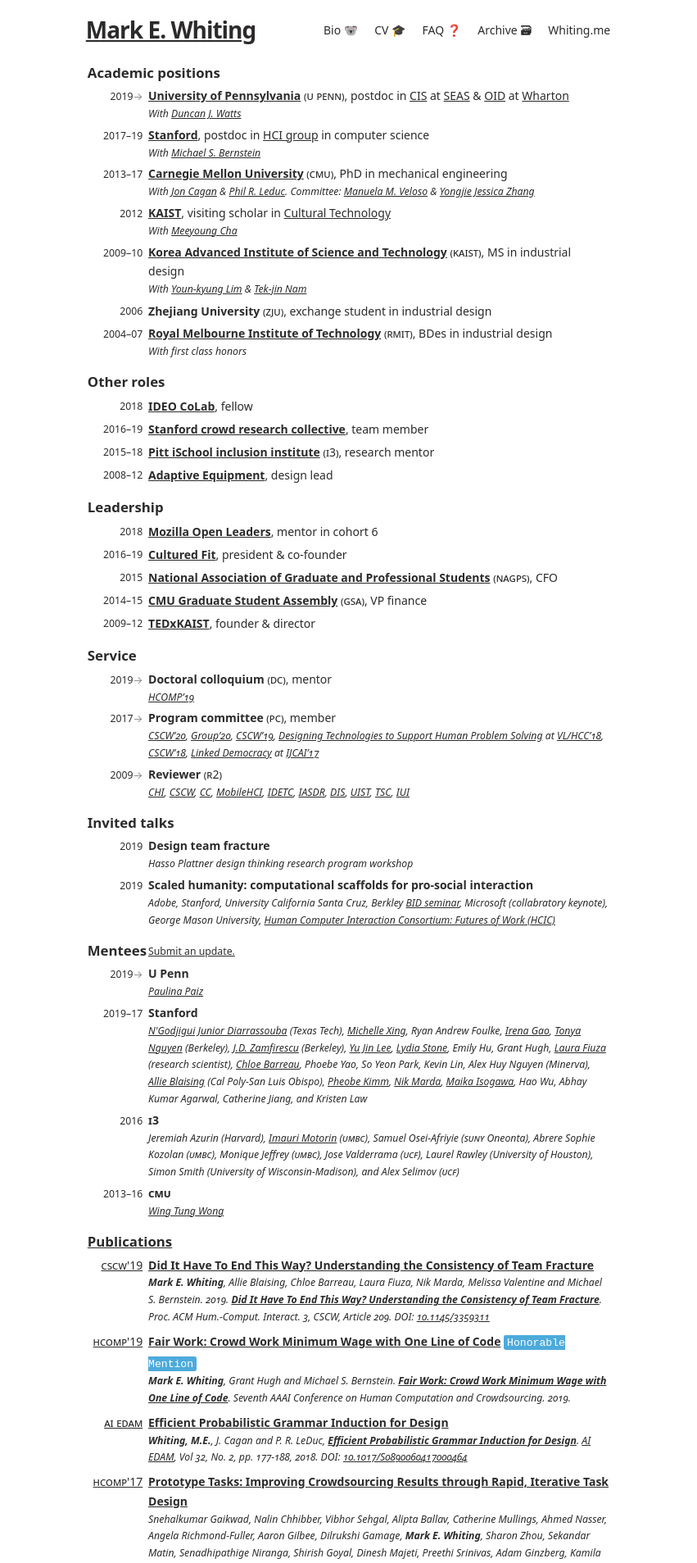
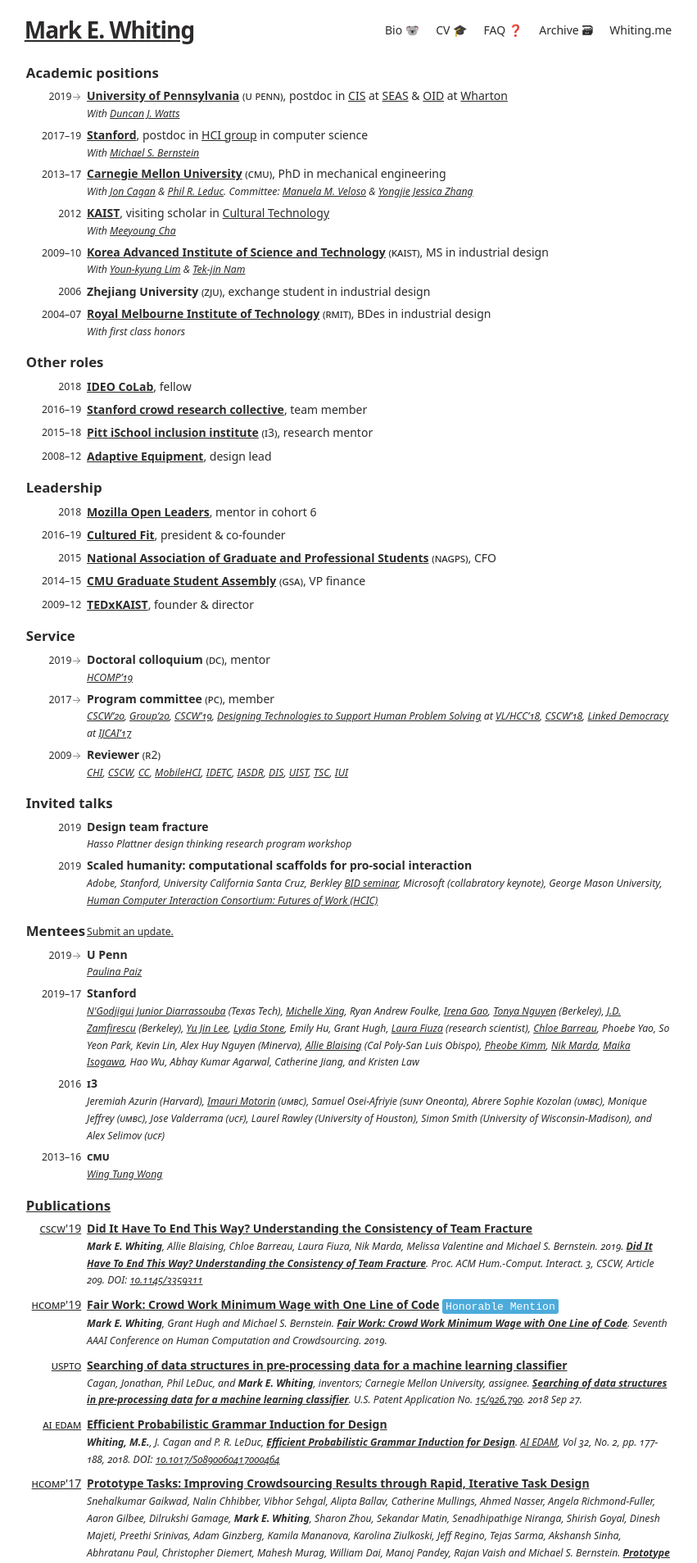
Before and after one commit to markwhiting/Whiting.me, a Jekyll site: the page built from cv.html, in a window 1280 px wide. Shown: the top 1907 px of the page at 82% size, without its empty margins (215-1066 px from the left). Built offline with Jekyll 4.4.1, drawn with Linux system fonts in a browser that asks for light colours.

Commit message:
Added patent, widend layout

```diff
--- a/_sass/minima.scss
+++ b/_sass/minima.scss
@@ -72,7 +72,7 @@
 $table-text-align: left !default;
 
 // Width of the content area
-$content-width: 650px !default;
+$content-width: 800px !default;
 
 $on-palm: 600px !default;
 $on-laptop: 800px !default;
--- a/cv.html
+++ b/cv.html
@@ -122,6 +122,24 @@
         <strong><a href="https://hci.stanford.edu/publications/2019/fairwork/fairwork-hcomp2019.pdf">Fair Work: Crowd
             Work Minimum Wage with One Line of Code</a></strong>. Seventh AAAI Conference on Human Computation and
         Crowdsourcing. 2019.
+      </p>
+    </td>
+  </tr>
+  <tr>
+    <td class="left light smallCaps">
+      <a class="" href="https://cscw.acm.org/2019/">USPTO</a>
+    </td>
+    <td>
+      <strong><a href="https://patents.google.com/patent/US20180276278A1/en">Searching of data structures in
+          pre-processing data for a machine
+          learning classifier</a></strong>
+      <p class="light note">
+        Cagan, Jonathan, Phil LeDuc, and <strong>Mark E. Whiting</strong>,
+        inventors; Carnegie Mellon University, assignee.
+        <strong><a href="https://patents.google.com/patent/US20180276278A1/en">Searching of data structures in
+            pre-processing data for a machine
+            learning classifier</a></strong>. U.S. Patent Application No.
+        <a href="https://patents.google.com/patent/US20180276278A1/en">15/926,790</a>. 2018 Sep 27.
       </p>
     </td>
   </tr>
```
